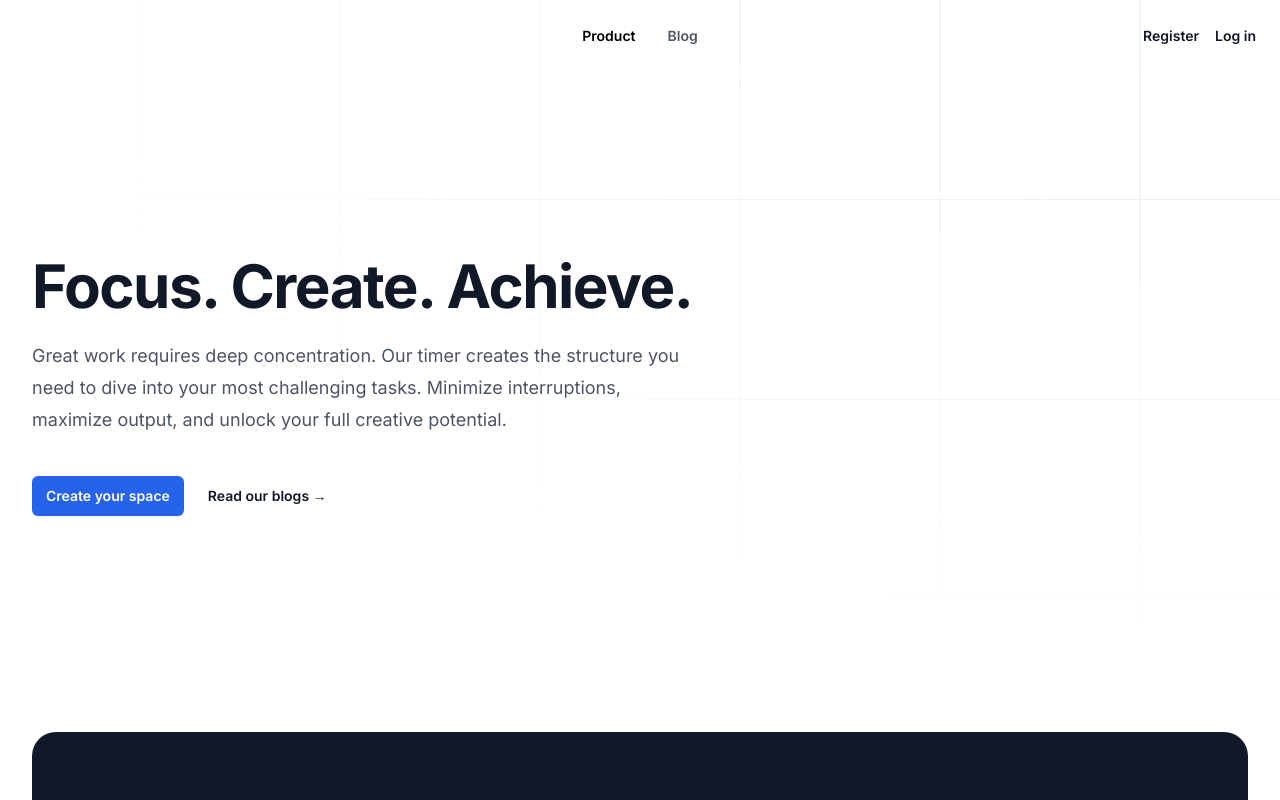
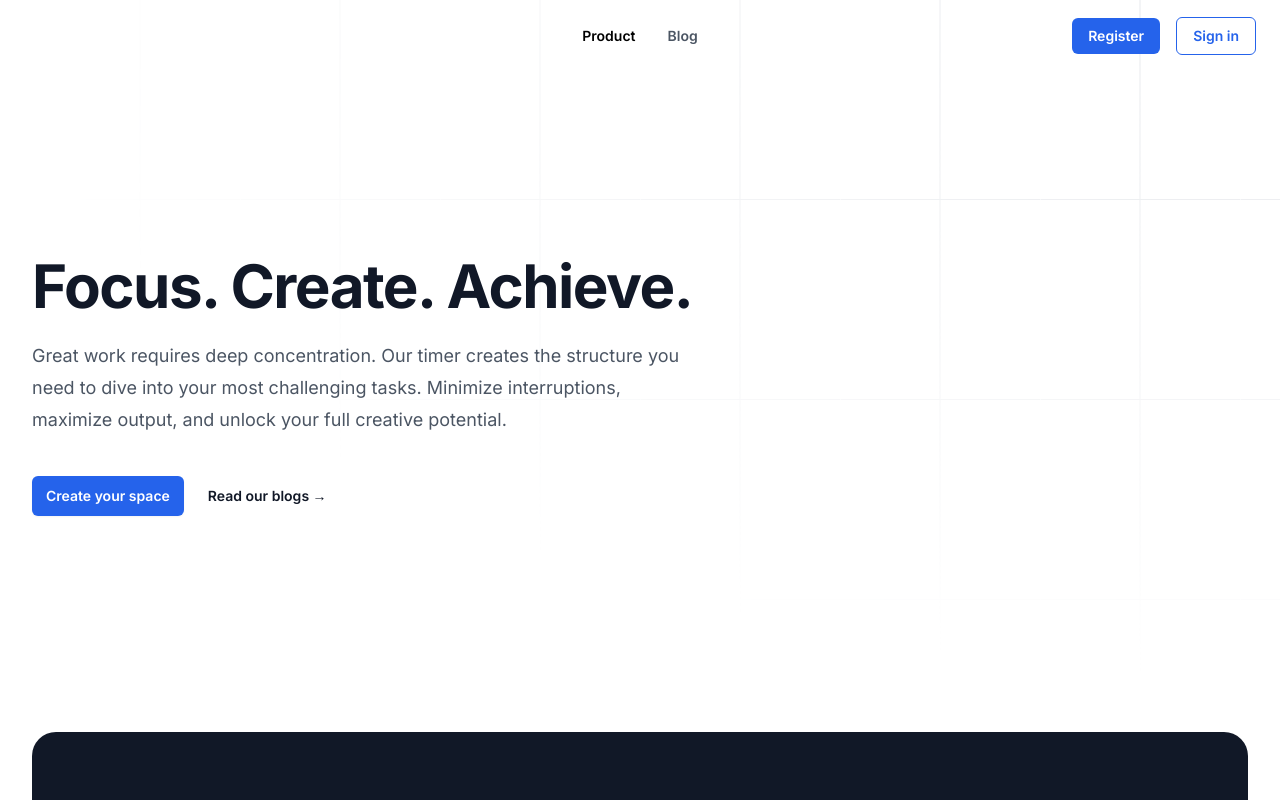
Before and after one commit to earcherc/deepworktimer, a Next.js app in the folder frontend/: page / in a window 1280 px wide. Shown: the top 800 px of the page. Built offline with nearby package versions, Linux system fonts and the light colour scheme.

Commit message:
Improve register, sign in buttons on landing

```diff
--- a/frontend/src/app/components/header.tsx
+++ b/frontend/src/app/components/header.tsx
@@ -15,6 +15,7 @@
   return (
     <header className="absolute inset-x-0 top-0 z-50">
       <nav className="relative flex items-center justify-between p-6 lg:px-8" aria-label="Global">
+        {/* Mobile menu button */}
         <div className="flex lg:hidden">
           <button
             type="button"
@@ -25,6 +26,7 @@
             <Bars3Icon className="h-6 w-6" aria-hidden="true" />
           </button>
         </div>
+        {/* Desktop navigation */}
         <div className="hidden lg:flex lg:flex-1 lg:justify-center lg:items-center">
           <div className="flex space-x-8">
             {navigation.map((item) => (
@@ -40,24 +42,25 @@
             ))}
           </div>
         </div>
+        {/* Desktop register and login buttons */}
         <div className="hidden lg:flex lg:items-center">
           <div className="absolute right-0 mr-6 flex items-center space-x-4">
             <Link
               href="/register"
-              className="text-sm font-semibold leading-6 text-gray-900 hover:text-black transition-colors"
+              className="px-4 py-2 text-sm font-semibold text-white bg-blue-600 rounded-md hover:bg-blue-700 transition-colors"
             >
               Register
             </Link>
             <Link
               href="/login"
-              className="text-sm font-semibold leading-6 text-gray-900 hover:text-black transition-colors"
+              className="px-4 py-2 text-sm font-semibold text-blue-600 border border-blue-600 rounded-md hover:bg-blue-50 transition-colors"
             >
-              Log in
+              Sign in
             </Link>
           </div>
         </div>
       </nav>
-      {/* Mobile menu, show/hide based on menu open state. */}
+      {/* Mobile menu */}
       <div className={`lg:hidden ${isMenuOpen ? '' : 'hidden'}`} role="dialog" aria-modal="true">
         <div className="fixed inset-0 z-50"></div>
         <div className="fixed inset-y-0 right-0 z-50 w-full overflow-y-auto bg-white px-6 py-6 sm:max-w-sm sm:ring-1 sm:ring-gray-900/10">
@@ -84,18 +87,18 @@
                   </Link>
                 ))}
               </div>
-              <div className="py-6">
+              <div className="py-6 space-y-4">
                 <Link
                   href="/register"
-                  className="-mx-3 block rounded-lg px-3 py-2.5 text-base font-semibold leading-7 text-gray-900 hover:bg-gray-50"
+                  className="block w-full px-4 py-2 text-center text-sm font-semibold text-white bg-blue-600 rounded-md hover:bg-blue-700 transition-colors"
                 >
                   Register
                 </Link>
                 <Link
                   href="/login"
-                  className="-mx-3 block rounded-lg px-3 py-2.5 text-base font-semibold leading-7 text-gray-900 hover:bg-gray-50"
+                  className="block w-full px-4 py-2 text-center text-sm font-semibold text-blue-600 border border-blue-600 rounded-md hover:bg-blue-50 transition-colors"
                 >
-                  Log in
+                  Sign in
                 </Link>
               </div>
             </div>
```
